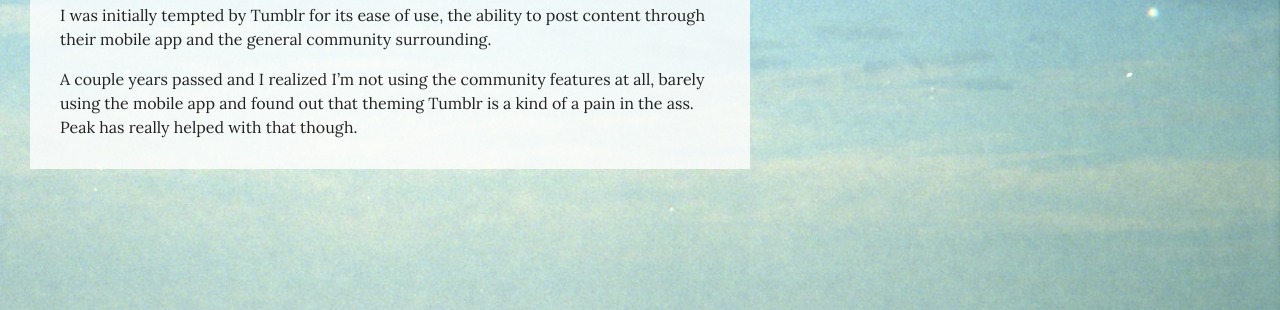
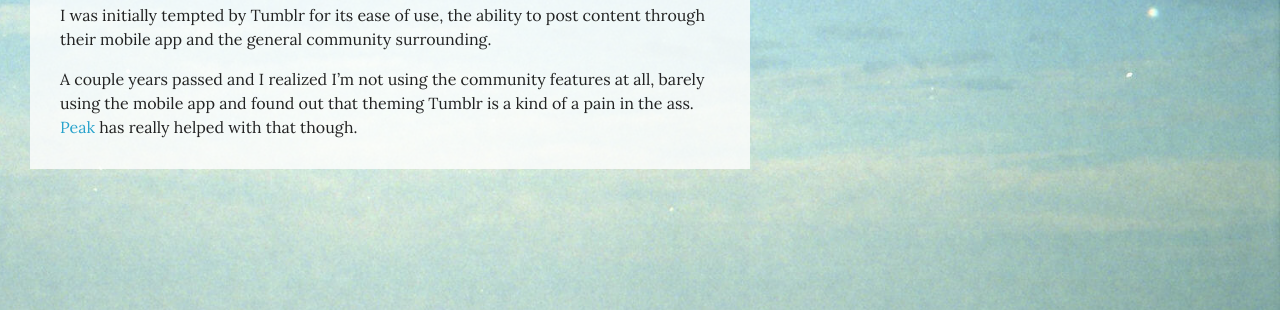
Before and after one commit to louisroy/louisroy.github.io, a Jekyll site: the page built from _posts/2016-09-11-ditching-tumblr.md, in a window 1280 px wide. Shown: the part 232-542 px from the top of the page. Built offline with Jekyll 4.4.1, drawn with Linux system fonts in a browser that asks for light colours; nearby versions of some CDN libraries; comment, search, counter and statistics services are not loaded; some of the changed lines change nothing that is shown.

Commit message:
forgot link on last article

```diff
--- a/_posts/2016-09-11-ditching-tumblr.md
+++ b/_posts/2016-09-11-ditching-tumblr.md
@@ -11,4 +11,4 @@ After dumping Dreamhost, I'm finally moving off Tumblr for a leaner, more flexib
 
 I was initially tempted by Tumblr for its ease of use, the ability to post content through their mobile app and the general community surrounding.
 
-A couple years passed and I realized I'm not using the community features at all, barely using the mobile app and found out that theming Tumblr is a kind of a pain in the ass. Peak has really helped with that though.
+A couple years passed and I realized I'm not using the community features at all, barely using the mobile app and found out that theming Tumblr is a kind of a pain in the ass. [Peak](https://github.com/nporteschaikin/peak) has really helped with that though.
```
